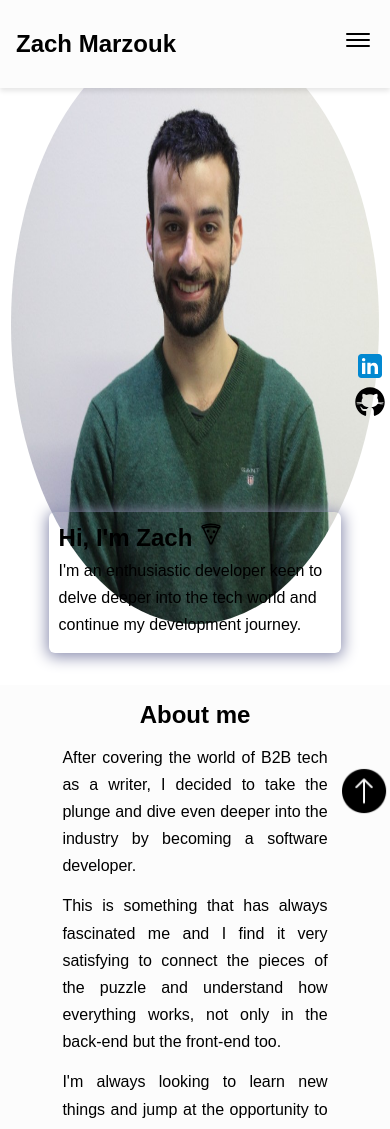
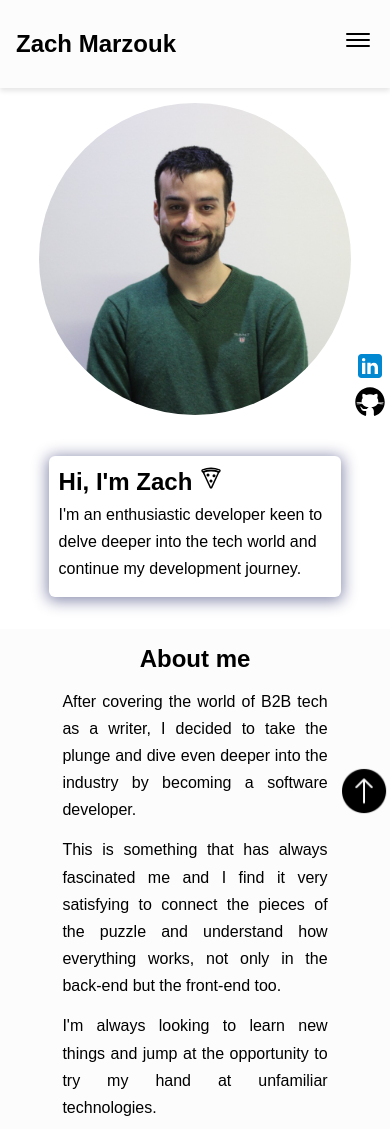
Before and after one commit to zamarz/cuddly-guide, a website: page index.html in a window 390 px wide. Shown: the top 1129 px of the page. Drawn offline with nearby package versions, Linux system fonts and the light colour scheme; a web font is replaced by a local one.

Commit message:
"Adjust mobile css"

```diff
--- a/assets/styles.css
+++ b/assets/styles.css
@@ -300,14 +300,17 @@ footer {
   }
 
   .hero img {
-    height: 37.5rem;
-    width: 30rem;
+    height: auto;
+    max-width: 100%;
     border-radius: 50%;
-    padding-top: 1%;
+    margin-left: auto;
+    margin-right: auto;
+    padding: 10%;
+    margin-top: 40px;
   }
 
   .bio {
-    margin-top: -7rem;
+    margin-top: 0.2%;
     width: 20.5rem;
   }
 
@@ -348,14 +351,22 @@ footer {
 
 @media screen and (max-width: 420px) {
   .hero img {
-    height: 37.5rem;
-    width: 23rem;
+    height: auto;
+    width: 100%;
     border-radius: 50%;
-    padding-top: 1%;
+    padding: 10%;
+    margin-top: 40px;
+    margin-left: auto;
+    margin-right: auto;
+    z-index: 1;
   }
 
   .bio {
     width: 18.3rem;
+    margin-top: 2px;
+    justify-content: center;
+    margin-left: auto;
+    margin-right: auto;
   }
 
   .project-container {
--- a/index.html
+++ b/index.html
@@ -50,8 +50,8 @@
       <ul class="navigation">
         <li><a href="#about" class="nav-link">About Me</a></li>
         <li><a href="#skills" class="nav-link">Tech stack</a></li>
-        <li><a href="#projects" class="nav-link">My Projects</a></li>
-        <li><a href="#articles" class="nav-link">My Articles</a></li>
+        <li><a href="#projects" class="nav-link">Projects</a></li>
+        <li><a href="#articles" class="nav-link">Articles</a></li>
         <li><a href="#contact" class="nav-link">Contact Me</a></li>
       </ul>
       <button class="burger-menu" id="burger-menu">
```
